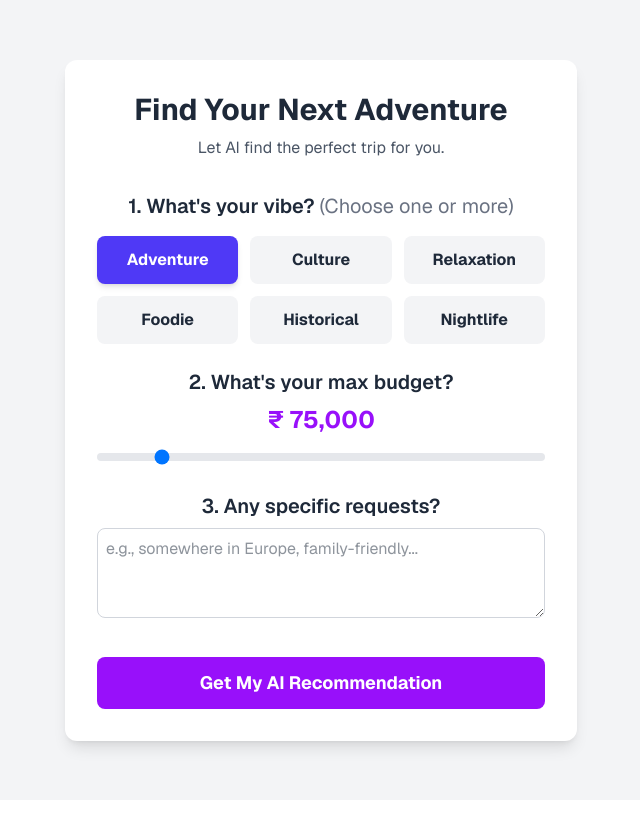
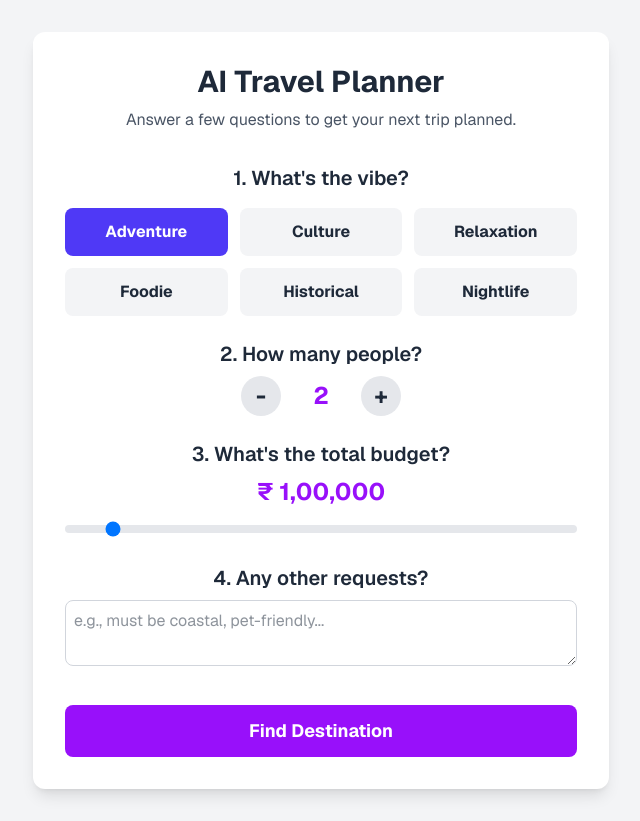
Before and after one commit to aakar-gupta-1/ai-travel-app, a Next.js app: page / in a window 1280 px wide. Both pictures are taken after a click on the button "Adventure". Shown: the whole page, without its empty margins (319-959 px from the left). Before the commit the page ends 800 px from the top, so only its background shows below. Built offline with nearby package versions, Linux system fonts and the light colour scheme.

Commit message:
feat: Add itinerary, re-rolls, and group size

```diff
--- /dev/null
+++ b/app/api/itinerary/route.ts
@@ -0,0 +1,37 @@
+import { GoogleGenerativeAI } from "@google/generative-ai";
+import { NextRequest, NextResponse } from "next/server";
+
+export async function POST(req: NextRequest) {
+  const { destinationName, travelStyles, budget, numPeople, customPrompt } = await req.json();
+
+  if (!destinationName) {
+    return NextResponse.json({ error: "Missing destinationName" }, { status: 400 });
+  }
+
+  const genAI = new GoogleGenerativeAI(process.env.GOOGLE_API_KEY!);
+  const model = genAI.getGenerativeModel({ model: "gemini-1.5-flash" });
+
+  const prompt = `
+    You are an expert travel planner. Create a suggested 3-day itinerary for a group of ${numPeople} people traveling to ${destinationName}.
+
+    Their travel profile is as follows:
+    - **Desired Vibe/Styles:** ${travelStyles.join(', ')}
+    - **Total Budget for the Group:** ₹${Number(budget).toLocaleString('en-IN')}
+    - **Other User Notes:** "${customPrompt || 'None'}"
+
+    The itinerary should be practical and inspiring. Include a mix of activities, potential dining spots (catering to different tastes), and logistical tips. The tone should be exciting and helpful.
+
+    Format the response as a single block of text. Use markdown for headings (e.g., '## Day 1: Arrival and Exploration') and bullet points for activities. Do not wrap the response in a JSON object or markdown code block.
+  `;
+
+  try {
+    const result = await model.generateContent(prompt);
+    const response = await result.response;
+    const itineraryText = response.text();
+
+    return NextResponse.json({ itinerary: itineraryText });
+  } catch (error) {
+    console.error(error);
+    return NextResponse.json({ error: "Failed to create itinerary" }, { status: 500 });
+  }
+}
--- a/app/api/recommend/route.ts
+++ b/app/api/recommend/route.ts
@@ -2,33 +2,32 @@ import { GoogleGenerativeAI } from "@google/generative-ai";
 import { NextRequest, NextResponse } from "next/server";
 
 export async function POST(req: NextRequest) {
-  // 🔄 UPDATED: 'travelStyles' is now expected to be an array of strings
-  const { travelStyles, budget, customPrompt } = await req.json();
+  // ✨ NEW: Accept numPeople and previousRecommendations
+  const { travelStyles, budget, customPrompt, numPeople, previousRecommendations } = await req.json();
 
-  // 🔄 UPDATED: Check if travelStyles is a non-empty array
-  if (!travelStyles || travelStyles.length === 0 || !budget) {
-    return NextResponse.json({ error: "Missing travelStyles or budget" }, { status: 400 });
+  if (!travelStyles || travelStyles.length === 0 || !budget || !numPeople) {
+    return NextResponse.json({ error: "Missing required fields" }, { status: 400 });
   }
 
   const genAI = new GoogleGenerativeAI(process.env.GOOGLE_API_KEY!);
   const model = genAI.getGenerativeModel({ model: "gemini-1.5-flash" });
 
-  // 🔄 UPDATED: The prompt now joins the array of styles into a string
+  // 🔄 UPDATED: A more detailed prompt for the AI
   const prompt = `
-    You are a travel recommendation expert specializing in personalized itineraries.
-    A user from India has specified their travel preferences:
+    You are a travel recommendation expert. A group of ${numPeople} people from India are looking for a trip.
 
-    1.  **Desired Travel Styles:** "${travelStyles.join(', ')}"
-    2.  **Maximum Budget per Person (in INR):** ₹${Number(budget).toLocaleString('en-IN')}
-    3.  **Specific User Requirements:** "${customPrompt || 'None specified. Feel free to be creative.'}"
+    Their preferences are:
+    - **Desired Travel Styles:** "${travelStyles.join(', ')}"
+    - **Total Maximum Budget for the Group:** ₹${Number(budget).toLocaleString('en-IN')}
+    - **Specific User Requirements:** "${customPrompt || 'None specified.'}"
+    ${previousRecommendations && previousRecommendations.length > 0 ? `- **Destinations to Exclude:** "${previousRecommendations.join(', ')}"` : ''}
 
-    Based on this combination of styles and requirements, recommend a single, specific travel destination (e.g., a city, national park, or region) that perfectly blends these interests.
-    The recommended destination can be within India or international, but it must be realistically achievable within the given budget for a person traveling from India.
+    Based on all these preferences, recommend a single, specific travel destination. The destination must be a great fit for a group of ${numPeople} and realistically achievable within the budget.
 
     Respond with ONLY a JSON object in the following format, with no other text or markdown:
     {
       "name": "Destination Name",
-      "description": "A compelling, 2-3 sentence description of why this place is a great fit, referencing the user's desired styles, budget, and specific requirements.",
+      "description": "A compelling, 2-3 sentence description of why this place is a great fit, referencing the group size, styles, and budget.",
       "image": "a photographic search term for an image of this place"
     }
   `;
@@ -44,6 +43,6 @@ export async function POST(req: NextRequest) {
     return NextResponse.json(recommendation);
   } catch (error) {
     console.error(error);
-    return NextResponse.json({ error: "Failed to get recommendation from AI" }, { status: 500 });
+    return NextResponse.json({ error: "Failed to get recommendation" }, { status: 500 });
   }
 }
--- a/app/page.tsx
+++ b/app/page.tsx
@@ -2,149 +2,204 @@
 
 import { useState } from 'react';
 import Image from 'next/image';
+import ReactMarkdown from 'react-markdown';
 
+// Define data structures
 interface Recommendation {
   name: string;
   description: string;
   image: string;
 }
 
-// ✨ NEW: Expanded list of available moods
 const allMoods = ["Adventure", "Culture", "Relaxation", "Foodie", "Historical", "Nightlife"];
 
+// Define loading states for different actions
+type LoadingState = 'idle' | 'recommendation' | 'itinerary';
+
 export default function Home() {
-  // 🔄 UPDATED: 'travelStyles' is now an array to hold multiple selections
+  // Quiz State
   const [travelStyles, setTravelStyles] = useState<string[]>([]);
-  const [budget, setBudget] = useState<number>(75000);
+  const [numPeople, setNumPeople] = useState(2);
+  const [budget, setBudget] = useState<number>(100000);
   const [customPrompt, setCustomPrompt] = useState<string>("");
 
-  const [recommendation, setRecommendation] = useState<Recommendation | null>(null);
-  const [isLoading, setIsLoading] = useState(false);
+  // Results State
+  const [recommendations, setRecommendations] = useState<Recommendation[]>([]);
+  const [itinerary, setItinerary] = useState<string | null>(null);
   const [error, setError] = useState<string | null>(null);
+  const [loadingState, setLoadingState] = useState<LoadingState>('idle');
 
-  // ✨ NEW: Function to handle adding/removing moods from the state array
+  // Get the most recent recommendation
+  const currentRecommendation = recommendations.length > 0 ? recommendations[recommendations.length - 1] : null;
+
   const handleMoodSelect = (mood: string) => {
-    setTravelStyles(prevStyles =>
-      prevStyles.includes(mood)
-        ? prevStyles.filter(s => s !== mood) // Remove mood if it's already there
-        : [...prevStyles, mood] // Add mood if it's not
-    );
+    setTravelStyles(prev => prev.includes(mood) ? prev.filter(s => s !== mood) : [...prev, mood]);
   };
 
   const findRecommendation = async () => {
-    // 🔄 UPDATED: Check if the array is not empty
     if (travelStyles.length === 0) {
         setError("Please select at least one travel style.");
         return;
     }
     setError(null);
-    setIsLoading(true);
-    setRecommendation(null);
+    setItinerary(null); // Clear previous itinerary
+    setLoadingState('recommendation');
+
+    const previousRecommendations = recommendations.map(r => r.name);
 
     try {
-      // 🔄 UPDATED: Send the array of styles to the API
       const response = await fetch('/api/recommend', {
         method: 'POST',
         headers: { 'Content-Type': 'application/json' },
-        body: JSON.stringify({ travelStyles, budget, customPrompt }),
+        body: JSON.stringify({ travelStyles, budget, customPrompt, numPeople, previousRecommendations }),
       });
 
-      if (!response.ok) throw new Error('Something went wrong. Please try again.');
+      if (!response.ok) throw new Error('AI failed to find a recommendation. Please try again.');
       const data: Recommendation = await response.json();
-      setRecommendation(data);
-
+      setRecommendations(prev => [...prev, data]);
     } catch (err) {
       if (err instanceof Error) setError(err.message);
       else setError('An unexpected error occurred.');
     } finally {
-      setIsLoading(false);
+      setLoadingState('idle');
     }
   };
 
+  const createItinerary = async () => {
+    if (!currentRecommendation) return;
+    setLoadingState('itinerary');
+    setError(null);
+
+    try {
+      const response = await fetch('/api/itinerary', {
+        method: 'POST',
+        headers: { 'Content-Type': 'application/json' },
+        body: JSON.stringify({
+          destinationName: currentRecommendation.name,
+          travelStyles,
+          budget,
+          numPeople,
+          customPrompt
+        })
+      });
+      if (!response.ok) throw new Error('AI failed to create an itinerary. Please try again.');
+      const data = await response.json();
+      setItinerary(data.itinerary);
+    } catch (err) {
+      if (err instanceof Error) setError(err.message);
+      else setError('An unexpected error occurred.');
+    } finally {
+      setLoadingState('idle');
+    }
+  }
+
   const resetQuiz = () => {
     setTravelStyles([]);
-    setBudget(75000);
+    setNumPeople(2);
+    setBudget(100000);
     setCustomPrompt("");
-    setRecommendation(null);
+    setRecommendations([]);
+    setItinerary(null);
     setError(null);
-    setIsLoading(false);
+    setLoadingState('idle');
   };
 
   const getImageUrl = (searchTerm: string) => `https://images.unsplash.com/photo-1500835556837-99ac94a94552?q=80&w=800&auto=format&fit=crop&q=60=${encodeURIComponent(searchTerm)}`;
 
-  return (
-    <main className="flex min-h-screen flex-col items-center justify-center p-4 sm:p-8 bg-gray-100 text-gray-800 font-sans">
-      <div className="w-full max-w-lg mx-auto bg-white rounded-xl shadow-lg p-8 text-center transition-all duration-500">
+  // UI Render Logic
+  const renderQuiz = () => (
+    <>
+      <h1 className="text-3xl font-bold mb-2">AI Travel Planner</h1>
+      <p className="text-gray-600 mb-8">Answer a few questions to get your next trip planned.</p>
 
-        {!recommendation && !isLoading && !error && (
-          <>
-            <h1 className="text-3xl font-bold mb-2">Find Your Next Adventure</h1>
-            <p className="text-gray-600 mb-8">Let AI find the perfect trip for you.</p>
-
+      {/* Mood Selection */}
       <div className="mb-6 text-left">
-              <label className="block text-xl font-semibold mb-4 text-center">1. What&apos;s your vibe? <span className='text-gray-500 font-normal'>(Choose one or more)</span></label>
-              {/* 🔄 UPDATED: Grid of mood buttons that can be multi-selected */}
+        <label className="block text-xl font-semibold mb-4 text-center">1. What&apos;s the vibe?</label>
         <div className="grid grid-cols-2 sm:grid-cols-3 gap-3">
-                {allMoods.map((mood) => (
-                  <button
-                    key={mood}
-                    onClick={() => handleMoodSelect(mood)}
-                    className={`font-bold py-3 px-2 rounded-lg transition duration-300 text-sm sm:text-base ${
-                      travelStyles.includes(mood)
-                        ? 'bg-indigo-600 text-white shadow-md'
-                        : 'bg-gray-100 text-gray-800 hover:bg-gray-200'
-                    }`}
-                  >
+          {allMoods.map(mood => (
+            <button key={mood} onClick={() => handleMoodSelect(mood)} className={`font-bold py-3 px-2 rounded-lg transition duration-300 text-sm sm:text-base ${travelStyles.includes(mood) ? 'bg-indigo-600 text-white' : 'bg-gray-100 hover:bg-gray-200'}`}>
               {mood}
             </button>
           ))}
         </div>
       </div>
 
-            {/* Other inputs now appear only after at least one style is selected */}
       {travelStyles.length > 0 && (
         <div className='animate-fade-in'>
+          {/* Number of People */}
           <div className="mb-6 text-left">
-                  <label htmlFor="budget" className="block text-xl font-semibold mb-2 text-center">2. What&apos;s your max budget?</label>
+            <label className="block text-xl font-semibold mb-2 text-center">2. How many people?</label>
+            <div className='flex items-center justify-center gap-4'>
+              <button onClick={() => setNumPeople(p => Math.max(1, p - 1))} className='font-bold text-2xl bg-gray-200 rounded-full w-10 h-10'>-</button>
+              <p className='text-center text-2xl font-bold text-purple-600 w-12'>{numPeople}</p>
+              <button onClick={() => setNumPeople(p => p + 1)} className='font-bold text-2xl bg-gray-200 rounded-full w-10 h-10'>+</button>
+            </div>
+          </div>
+          {/* Budget */}
+          <div className="mb-6 text-left">
+            <label className="block text-xl font-semibold mb-2 text-center">3. What&apos;s the total budget?</label>
             <p className='text-center text-2xl font-bold text-purple-600 mb-2'>₹ {budget.toLocaleString('en-IN')}</p>
-                  <input id="budget" type="range" min="10000" max="500000" step="5000" value={budget} onChange={(e) => setBudget(Number(e.target.value))} className="w-full h-2 bg-gray-200 rounded-lg appearance-none cursor-pointer"/>
+            <input type="range" min="20000" max="1000000" step="10000" value={budget} onChange={e => setBudget(Number(e.target.value))} className="w-full h-2 bg-gray-200 rounded-lg appearance-none cursor-pointer"/>
           </div>
-
+          {/* Custom Prompt */}
           <div className="mb-8 text-left">
-                  <label htmlFor="customPrompt" className="block text-xl font-semibold mb-2 text-center">3. Any specific requests?</label>
-                  <textarea id="customPrompt" value={customPrompt} onChange={(e) => setCustomPrompt(e.target.value)} placeholder="e.g., somewhere in Europe, family-friendly..." className="w-full p-2 border border-gray-300 rounded-lg focus:ring-2 focus:ring-purple-500 focus:border-transparent" rows={3}/>
+            <label className="block text-xl font-semibold mb-2 text-center">4. Any other requests?</label>
+            <textarea value={customPrompt} onChange={e => setCustomPrompt(e.target.value)} placeholder="e.g., must be coastal, pet-friendly..." className="w-full p-2 border border-gray-300 rounded-lg" rows={2}/>
           </div>
-
-                <button onClick={findRecommendation} className="w-full bg-purple-600 hover:bg-purple-700 text-white font-bold py-3 px-4 rounded-lg text-lg transition duration-300">
-                  Get My AI Recommendation
+          <button onClick={findRecommendation} disabled={loadingState !== 'idle'} className="w-full bg-purple-600 hover:bg-purple-700 text-white font-bold py-3 px-4 rounded-lg text-lg disabled:bg-gray-400">
+            {loadingState === 'recommendation' ? 'Thinking...' : 'Find Destination'}
           </button>
         </div>
       )}
     </>
+  );
+
+  const renderResults = () => (
+    <div className="animate-fade-in w-full">
+      {itinerary ? (
+        // Itinerary View
+        <div className='text-left'>
+           <h1 className="text-3xl font-bold mb-4 text-blue-600 text-center">Itinerary for {currentRecommendation?.name}</h1>
+           <div className='prose prose-sm sm:prose-base max-w-none bg-gray-50 p-4 rounded-lg'>
+             <ReactMarkdown>{itinerary}</ReactMarkdown>
+           </div>
+           <button onClick={() => setItinerary(null)} className="w-full mt-4 bg-gray-500 hover:bg-gray-600 text-white font-bold py-2 px-4 rounded-lg">Back to Recommendation</button>
+        </div>
+      ) : (
+        // Recommendation View
+        <>
+          <h2 className="text-xl font-semibold mb-2">Your AI recommendation is...</h2>
+          <h1 className="text-4xl font-bold mb-4 text-blue-600">{currentRecommendation?.name}</h1>
+          <div className="relative w-full h-60 rounded-lg overflow-hidden shadow-md mb-4">
+            <Image src={getImageUrl(currentRecommendation!.image)} alt={currentRecommendation!.name} fill={true} style={{objectFit:"cover"}} priority />
+          </div>
+          <p className="text-gray-700 mb-6 text-left">{currentRecommendation?.description}</p>
+          <div className='grid grid-cols-1 sm:grid-cols-2 gap-3'>
+             <button onClick={findRecommendation} disabled={loadingState !== 'idle'} className="w-full bg-indigo-600 hover:bg-indigo-700 text-white font-bold py-3 px-4 rounded-lg disabled:bg-gray-400">
+                {loadingState === 'recommendation' ? 'Thinking...' : 'Suggest Again'}
+             </button>
+             <button onClick={createItinerary} disabled={loadingState !== 'idle'} className="w-full bg-green-500 hover:bg-green-600 text-white font-bold py-3 px-4 rounded-lg disabled:bg-gray-400">
+                {loadingState === 'itinerary' ? 'Building...' : 'Create 3-Day Itinerary'}
+             </button>
+          </div>
+        </>
       )}
+       <button onClick={resetQuiz} className="mt-6 text-gray-500 hover:text-gray-700">Start Over</button>
+    </div>
+  );
 
-        {isLoading && (<div className="animate-pulse"><h2 className="text-2xl font-semibold text-gray-600">Our AI is thinking...</h2></div>)}
-
+  return (
+    <main className="flex min-h-screen flex-col items-center justify-center p-4 sm:p-8 bg-gray-100 text-gray-800 font-sans">
+      <div className="w-full max-w-xl mx-auto bg-white rounded-xl shadow-lg p-8 text-center transition-all duration-500">
         {error && (
-            <div className="text-red-500">
-                <h2 className="text-2xl font-bold mb-4">Oops!</h2>
+            <div className="text-red-500 mb-4">
+                <h2 className="text-2xl font-bold mb-2">Oops!</h2>
                 <p>{error}</p>
-                <button onClick={resetQuiz} className="mt-6 bg-red-500 hover:bg-red-600 text-white font-bold py-2 px-4 rounded-lg">Try Again</button>
+                <button onClick={() => setError(null)} className="mt-4 bg-red-500 hover:bg-red-600 text-white font-bold py-2 px-4 rounded-lg">Try Again</button>
             </div>
         )}
 
-        {recommendation && (
-          <div className="animate-fade-in">
-            <h2 className="text-xl font-semibold mb-2">Your AI recommendation is...</h2>
-            <h1 className="text-4xl font-bold mb-4 text-blue-600">{recommendation.name}</h1>
-            <div className="relative w-full h-60 rounded-lg overflow-hidden shadow-md mb-4">
-                <Image src={getImageUrl(recommendation.image)} alt={recommendation.name} fill={true} style={{objectFit:"cover"}} priority />
-            </div>
-            <p className="text-gray-700 mb-6 text-left">{recommendation.description}</p>
-            <button onClick={() => alert('Booking system coming soon!')} className="w-full bg-green-500 hover:bg-green-600 text-white font-bold py-3 px-4 rounded-lg text-lg mb-4 transition duration-300">Book Now</button>
-            <button onClick={resetQuiz} className="text-gray-500 hover:text-gray-700">Start Over</button>
-          </div>
-        )}
+        {!currentRecommendation ? renderQuiz() : renderResults()}
       </div>
     </main>
   );
--- a/package.json
+++ b/package.json
@@ -12,7 +12,8 @@
     "@google/generative-ai": "^0.24.1",
     "next": "15.5.3",
     "react": "19.1.0",
-    "react-dom": "19.1.0"
+    "react-dom": "19.1.0",
+    "react-markdown": "^10.1.0"
   },
   "devDependencies": {
     "@eslint/eslintrc": "^3",
```
Also changed, not shown: 1 other file (tests, documents, lock files or other folders). Lines whose indentation alone changed are shown as unchanged.
